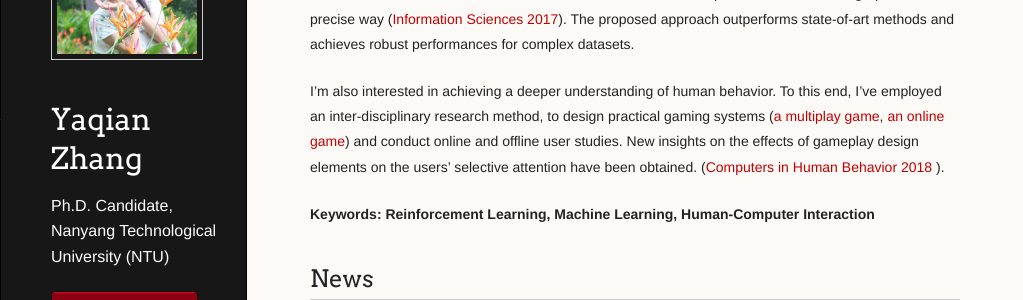
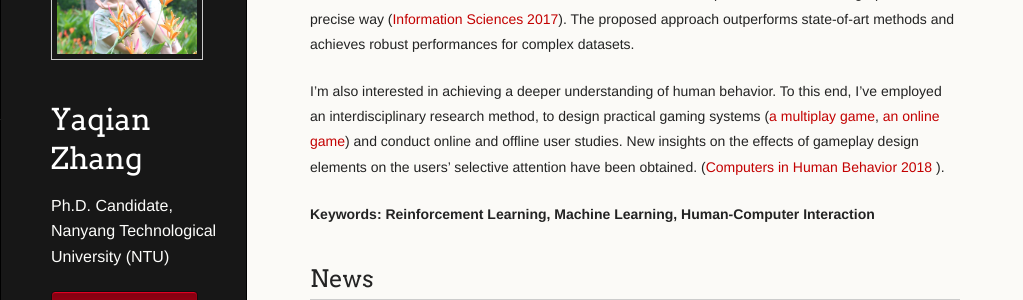
Before and after one commit to YaqianZhang/yaqianzhang.github.io, a Jekyll site: the page built from index.md, in a window 1280 px wide and 900 px high, scrolled down 325 px. Shown: the part 177-477 px from the top of the window, without its empty margins (0-1023 px from the left). Built offline with Jekyll 4.4.1, drawn with Linux system fonts in a browser that asks for light colours; our own code applies the rules of GitHub Pages for plain Markdown files.

Commit message:
Update index.md

```diff
--- a/index.md
+++ b/index.md
@@ -9,7 +9,7 @@ My goal is to develop efficient machine learning algorithms to support high-qual
 
 The fundamental questions in Machine Learning (ML) research also fascinates me. On this note, we proposed a simple yet powerful method for the detection of cluster number. Specifically,  we showed that the curvature information can be used to detect the "knee/elbow" point of the evaluation graph in a precise way ([Information Sciences 2017](papers/17_YaqianZhang_Curvature_Cluster_InformationScience.pdf)). The proposed approach outperforms state-of-art methods and achieves robust performances for complex datasets.
 
-I'm also interested in achieving a deeper understanding of human behavior. To this end, I've employed an inter-disciplinary research method, to design practical gaming systems ([a multiplay game](_posts/2018-02-16-peer-accountability-on-attention.md),  [an online game](_posts/2018-06-30-difficulty-adjustment-for-visual-memory-training.md)) and conduct online and offline user studies. New insights on the effects of gameplay design elements on the users' selective attention have been obtained. ([Computers in Human Behavior 2018](papers/18_YaqianZhang_PeerAccountability_CHB.pdf) ).
+I'm also interested in achieving a deeper understanding of human behavior. To this end, I've employed an interdisciplinary research method, to design practical gaming systems ([a multiplay game](_posts/2018-02-16-peer-accountability-on-attention.md),  [an online game](_posts/2018-06-30-difficulty-adjustment-for-visual-memory-training.md)) and conduct online and offline user studies. New insights on the effects of gameplay design elements on the users' selective attention have been obtained. ([Computers in Human Behavior 2018](papers/18_YaqianZhang_PeerAccountability_CHB.pdf) ).
 
 **Keywords: Reinforcement Learning, Machine Learning, Human-Computer Interaction**
 
```
